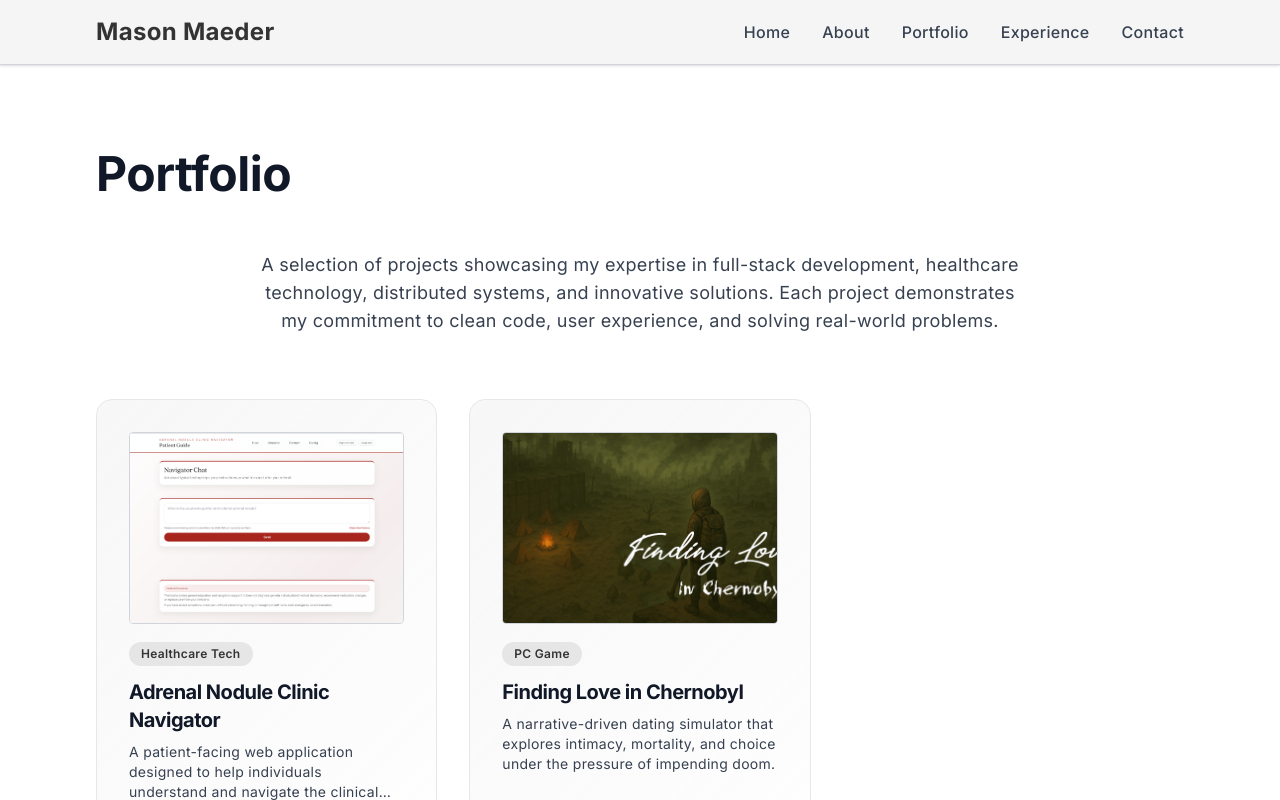
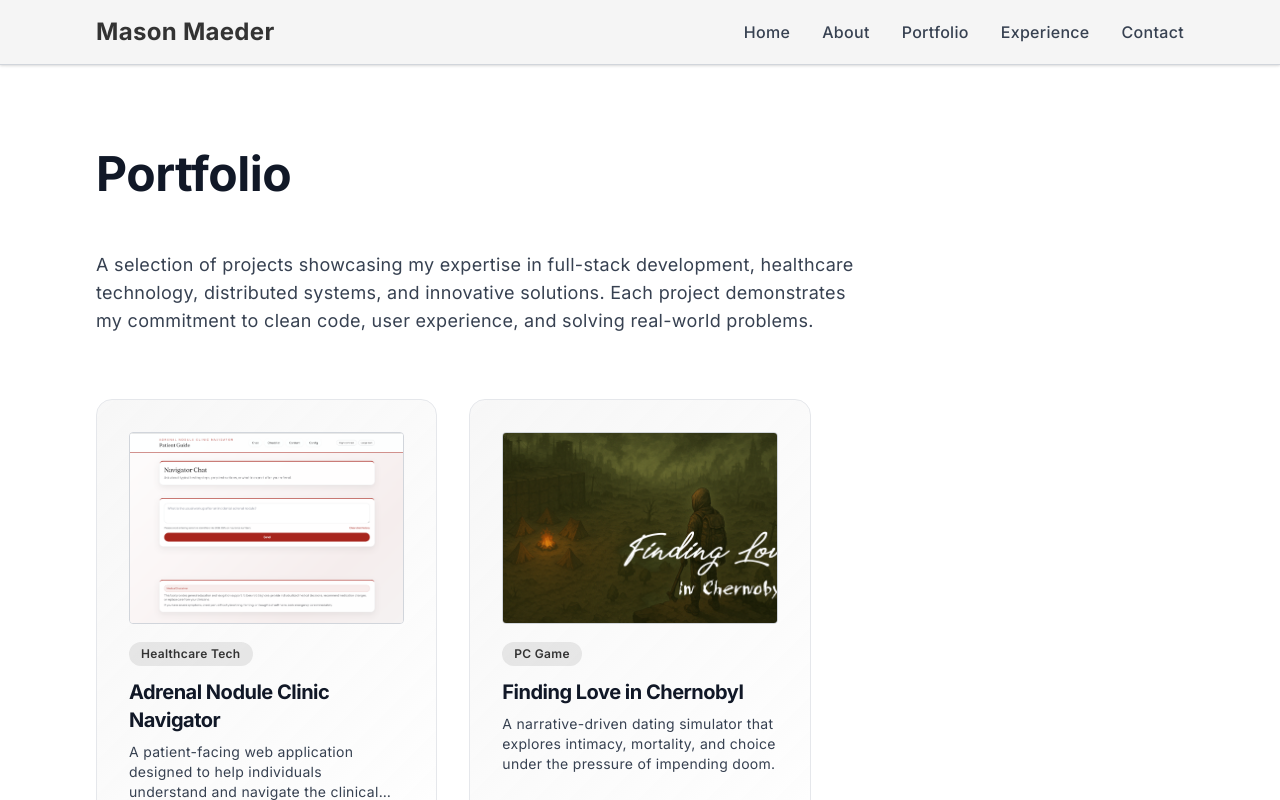
Before and after one commit to masonmaeder/masonmaeder.com, a Next.js app: page /portfolio in a window 1280 px wide. Shown: the top 800 px of the page. Built offline with nearby package versions, Linux system fonts and the light colour scheme.

Commit message:
Uncenter portfolio text

```diff
--- a/components/PortfolioContent.tsx
+++ b/components/PortfolioContent.tsx
@@ -77,7 +77,7 @@ export default function PortfolioContent() {
         transition={{ duration: 0.4, ease: "easeOut" }}
       >
         <h1 className="section-title">Portfolio</h1>
-        <p className="text-center text-gray-700 text-lg max-w-3xl mx-auto">
+        <p className="text-gray-700 text-lg max-w-3xl">
           A selection of projects showcasing my expertise in full-stack development,
           healthcare technology, distributed systems, and innovative solutions. Each
           project demonstrates my commitment to clean code, user experience, and
```
